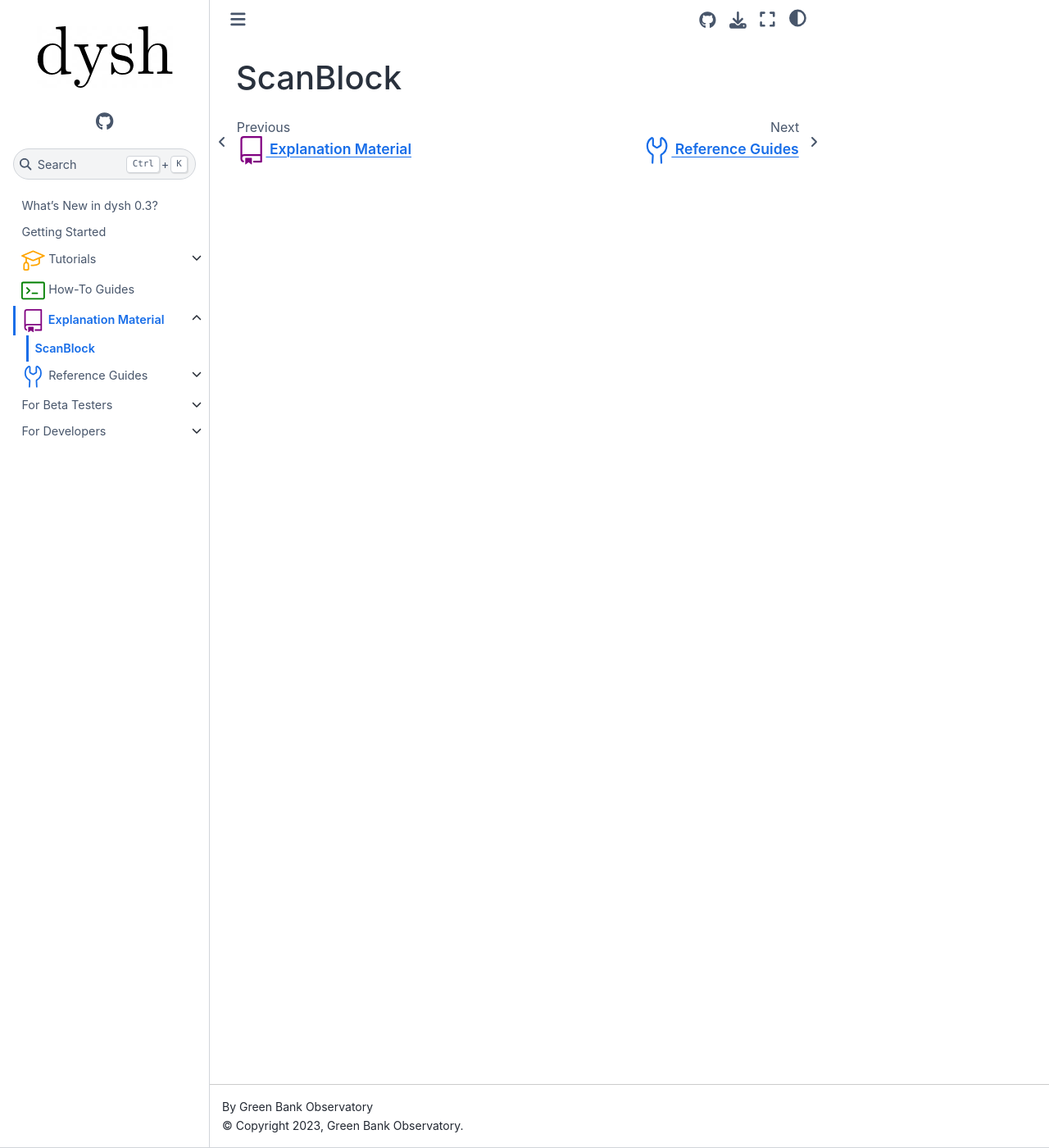
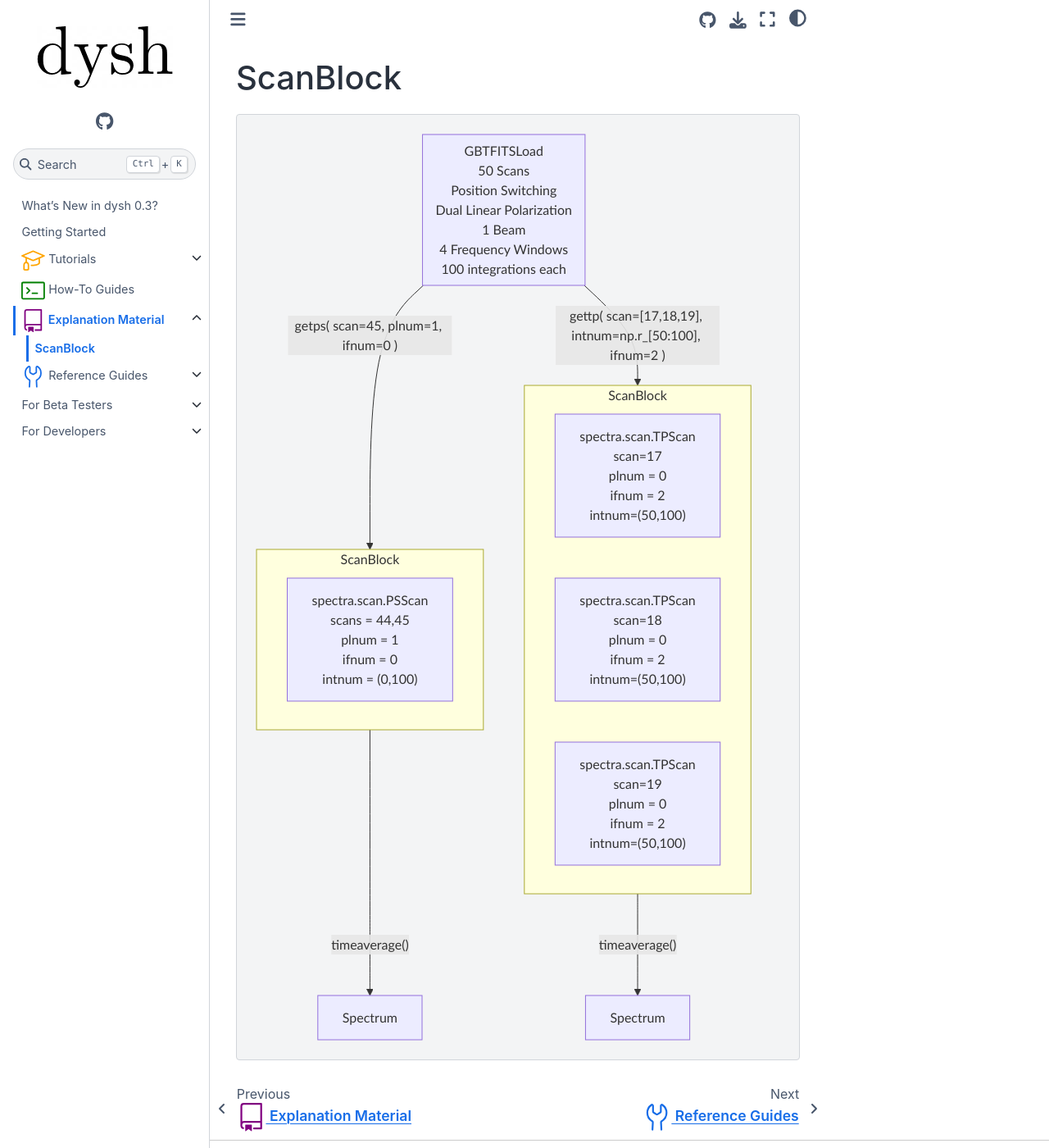
Before and after one commit to GreenBankObservatory/dysh, a Sphinx documentation site: the page built from docs/source/explanations/scanblock/index.rst, in a window 1280 px wide and 1400 px high. Shown: the whole window at 82% size. Built offline with Sphinx 7.4.7 and the Sphinx Book theme 1.1.4, drawn with Linux system fonts in a browser that asks for light colours; pages that are not in the unit, such as notebooks, are missing from menus.

Commit message:
Add: ScanBlock diagram by Evan

```diff
--- a/docs/source/explanations/scanblock/index.rst
+++ b/docs/source/explanations/scanblock/index.rst
@@ -3,3 +3,40 @@
 #########
 ScanBlock
 #########
+
+.. mermaid::
+
+    flowchart TD
+
+    subgraph newLines[GBTFITSLoad
+        50 Scans
+        Position Switching
+        Dual Linear Polarization
+        1 Beam
+        4 Frequency Windows
+        100 integrations each
+        ]
+
+
+
+
+    end
+
+
+    newLines -- getps( scan=45, plnum=1, ifnum=0 ) --> ScanBlock1
+    newLines -- gettp( scan=[17,18,19], intnum=np.r_[50:100], ifnum=2 ) --> ScanBlock2
+
+
+
+    subgraph ScanBlock1[ScanBlock]
+            psscan["spectra.scan.PSScan<br />scans = 44,45<br />plnum = 1<br />ifnum = 0<br />intnum = (0,100)"]
+        end
+    subgraph ScanBlock2[ScanBlock]
+            tpscan1["spectra.scan.TPScan<br />scan=17<br />plnum = 0<br />ifnum = 2<br />intnum=(50,100)"]
+            tpscan2["spectra.scan.TPScan<br />scan=18<br />plnum = 0<br />ifnum = 2<br />intnum=(50,100)"]
+            tpscan3["spectra.scan.TPScan<br />scan=19<br />plnum = 0<br />ifnum = 2<br />intnum=(50,100)"]
+
+        end
+
+    ScanBlock1[Scan Block] -- timeaverage() --->spectrum1[Spectrum]
+    ScanBlock2[Scan Block] -- timeaverage() --->spectrum2[Spectrum]
```
